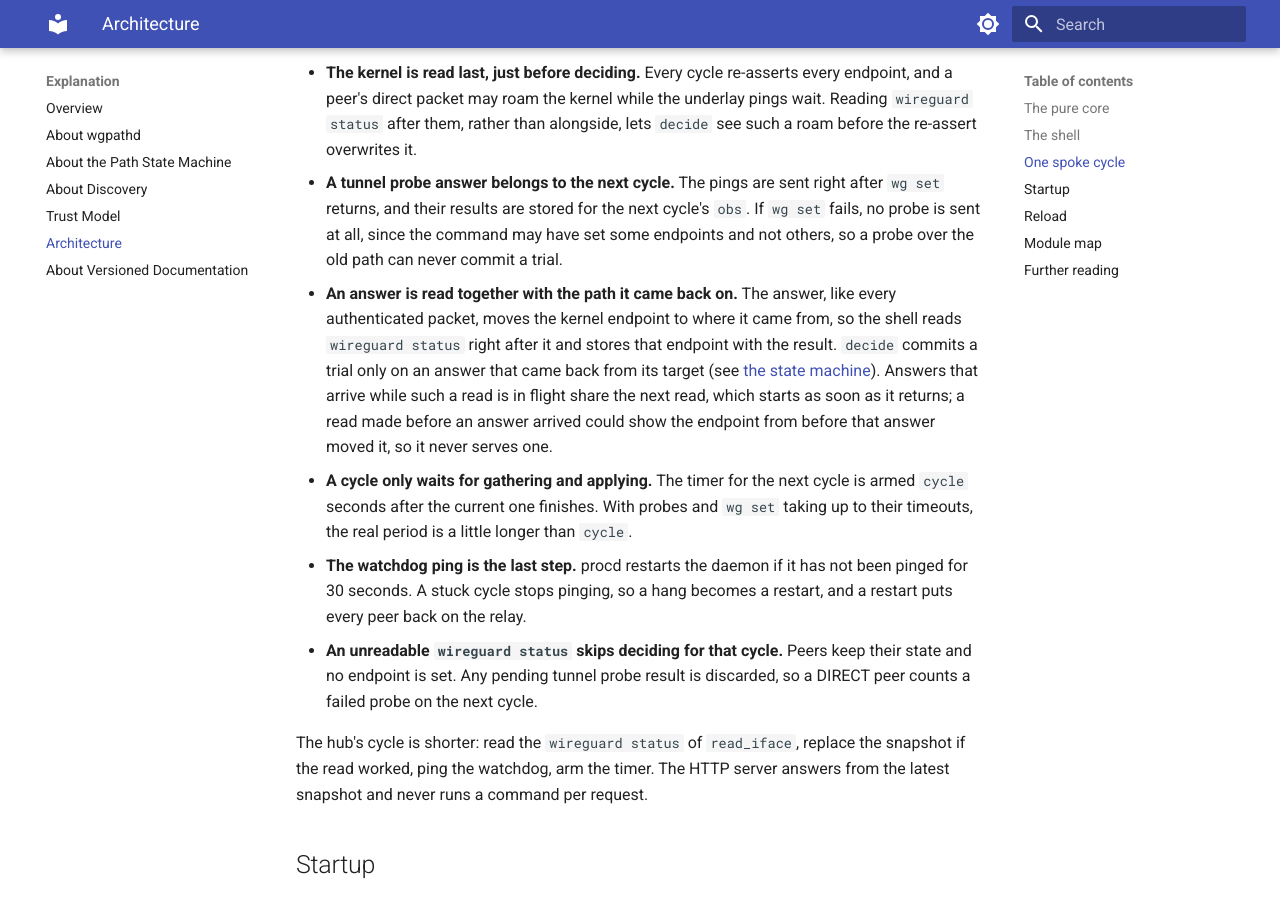
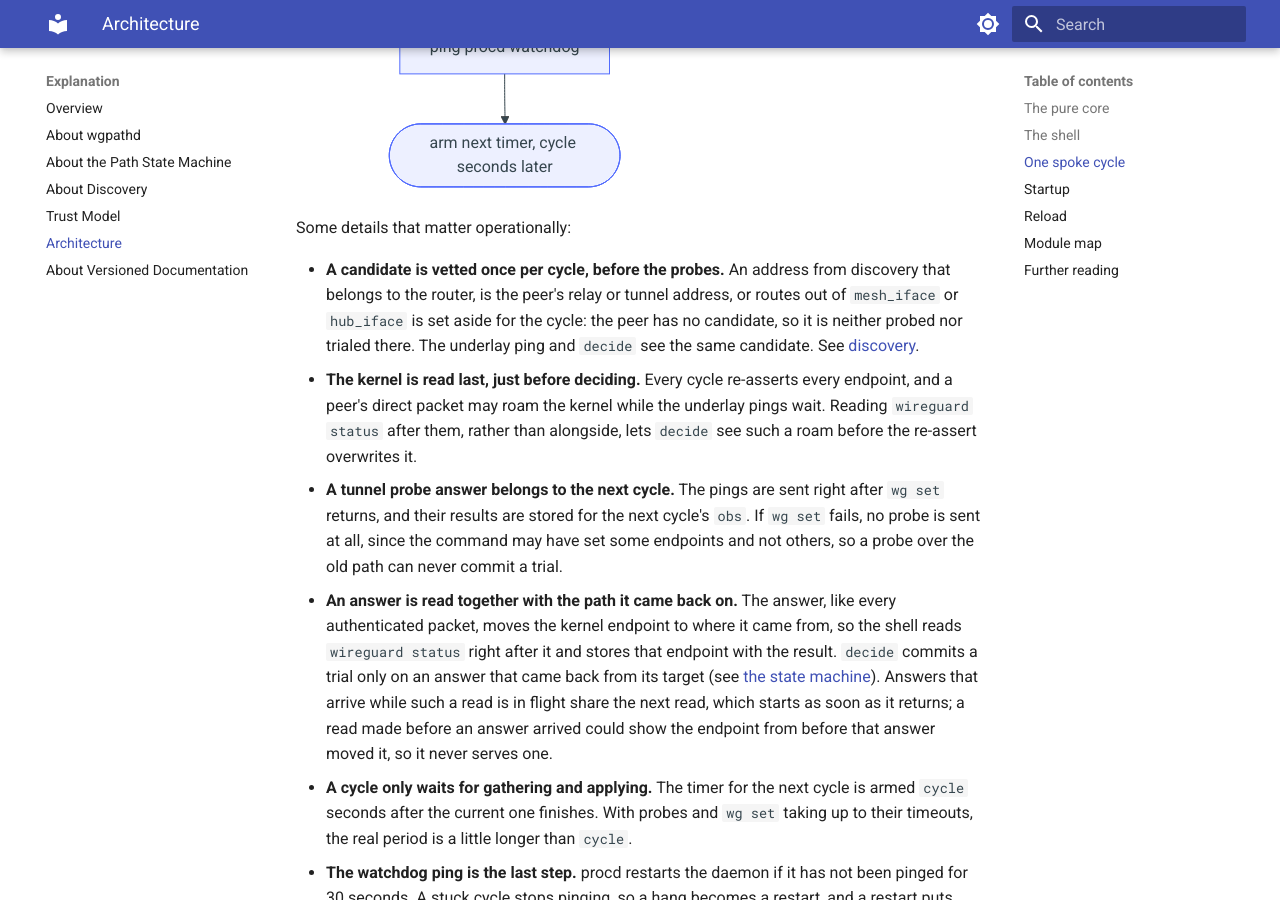
Before and after one commit to m00qek/wgpathd, an MkDocs documentation site: the page built from docs/explanation/architecture.md, in a window 1280 px wide and 900 px high, scrolled down 3530 px. Built offline with MkDocs 1.6.1 and Material for MkDocs 9.7.7, drawn with Linux system fonts in a browser that asks for light colours; some of the changed text lies outside the part shown.

Commit message:
Docs: refused candidates in the cycle, the module map and troubleshooting; the cache stays in memory
Audit finding F6 left the explanation behind: the spoke cycle now vets each candidate before the probes, direct.uc and address.uc were missing from the module map, and the hub publishes only IPv6 endpoints that could be direct paths. The discovery page says plainly that the cache lives in /var/run: it survives a restart or an upgrade, not a reboot, and is kept off the flash on purpose. ROUTE_LOOKUP_FAILED, the cache file rules and the option of the new check warnings are brought in line with the code.

````diff
--- a/docs/explanation/architecture.md
+++ b/docs/explanation/architecture.md
@@ -28,7 +28,7 @@ The I/O each part uses:
 | Read WireGuard peer state | `ubus call wireguard status` (from `rpcd-mod-wireguard`), asynchronous |
 | Set the endpoints | one `wg set <iface> peer <key> endpoint <addr> ...` per cycle, exit code only |
 | Underlay and tunnel probes | ICMP echo on raw sockets via `ucode-mod-socket`, on the uloop |
-| Relay route check, mesh MTU | rtnl `RTM_GETROUTE` and `RTM_GETLINK` via `ucode-mod-rtnl` |
+| Relay and candidate route checks, mesh MTU | rtnl `RTM_GETROUTE` and `RTM_GETLINK` via `ucode-mod-rtnl` |
 | Discovery fetch (spoke) | asynchronous HTTP GET via `ucode-mod-uclient` |
 | Discovery server (hub) | TCP listener via `ucode-mod-socket` on the uloop |
 | Status | a `wgpathd` ubus object with a `status` method |
@@ -46,7 +46,8 @@ Everything runs on one single-threaded uloop. Nothing blocks: the ubus read, the
 ```mermaid
 flowchart TD
     T([cycle timer fires]) --> R[recheck relay routes of peers still waiting]
-    R --> G["an underlay ping to each peer in RELAY with a candidate, all at once"]
+    R --> V["set aside each candidate that is the router's own,<br/>the peer's relay or tunnel, or routes into a tunnel"]
+    V --> G["an underlay ping to each peer in RELAY with a candidate, all at once"]
     G --> K[wireguard status]
     K --> D[decide, per peer]
     D --> S["one wg set for every peer's endpoint"]
@@ -59,6 +60,7 @@ flowchart TD
 
 Some details that matter operationally:
 
+- **A candidate is vetted once per cycle, before the probes.** An address from discovery that belongs to the router, is the peer's relay or tunnel address, or routes out of `mesh_iface` or `hub_iface` is set aside for the cycle: the peer has no candidate, so it is neither probed nor trialed there. The underlay ping and `decide` see the same candidate. See [discovery](discovery.md#strict-about-what-it-accepts).
 - **The kernel is read last, just before deciding.** Every cycle re-asserts every endpoint, and a peer's direct packet may roam the kernel while the underlay pings wait. Reading `wireguard status` after them, rather than alongside, lets `decide` see such a roam before the re-assert overwrites it.
 - **A tunnel probe answer belongs to the next cycle.** The pings are sent right after `wg set` returns, and their results are stored for the next cycle's `obs`. If `wg set` fails, no probe is sent at all, since the command may have set some endpoints and not others, so a probe over the old path can never commit a trial.
 - **An answer is read together with the path it came back on.** The answer, like every authenticated packet, moves the kernel endpoint to where it came from, so the shell reads `wireguard status` right after it and stores that endpoint with the result. `decide` commits a trial only on an answer that came back from its target (see [the state machine](state-machine.md#relay-traffic-and-the-proof)). Answers that arrive while such a read is in flight share the next read, which starts as soon as it returns; a read made before an answer arrived could show the endpoint from before that answer moved it, so it never serves one.
@@ -101,7 +103,8 @@ If the configuration is invalid by the time the daemon reads it, the daemon logs
 | :--- | :--- |
 | `decide.uc`, `state.uc`, `effects.uc` | The pure core: decision, state helpers, effect vocabulary |
 | `daemon.uc` | The shell: startup, reload, cycles, status, hub snapshot |
-| `relay.uc` | The relay loop guard, shared by the daemon and the check |
+| `relay.uc`, `direct.uc` | The relay loop guard, shared by the daemon and the check, and the guard on direct candidates |
+| `address.uc` | The special-purpose address ranges: where the hub may listen, and which addresses can be a direct path |
 | `check.uc`, `status_view.uc` | `service wgpathd check` and the text of `service wgpathd status` |
 | `rpc.uc`, `candidate.uc` | The `wgpathd.config` ubus object that rpcd serves, and unsaved values laid over the saved configuration |
 | `publisher.uc` | Hub snapshot and the HTTP request/response mapping and listener |
````
Also changed, not shown: docs/explanation/discovery.md (+4 -4 lines), docs/how-to/troubleshoot.md (+2 -1 lines), docs/reference/error-codes.md (+1 -1 lines), docs/reference/files.md (+1 -1 lines), docs/reference/ubus-config-check.md (+1 -1 lines).
